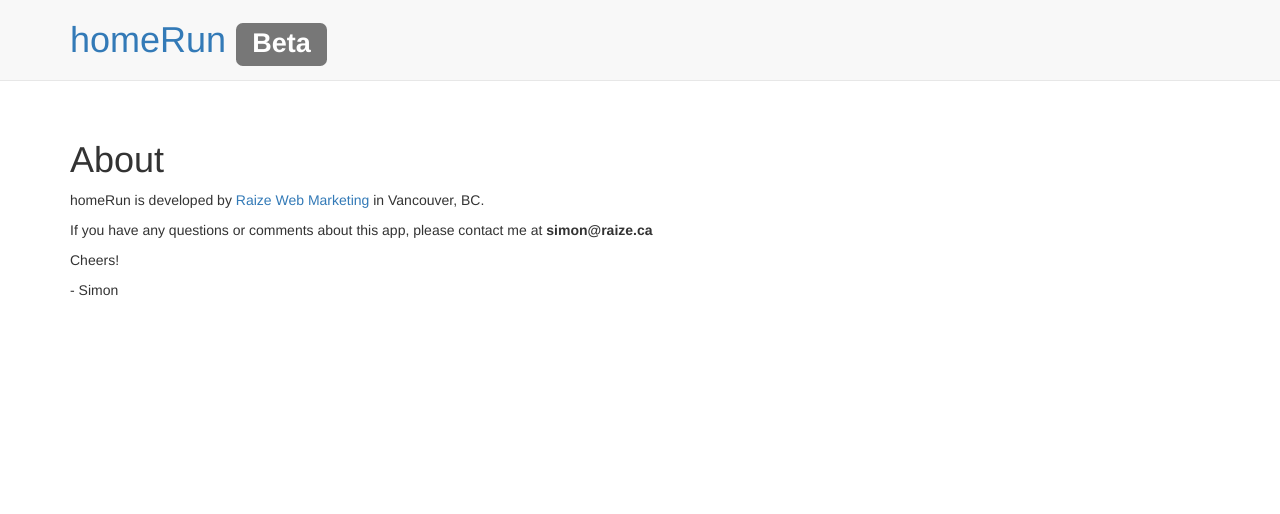
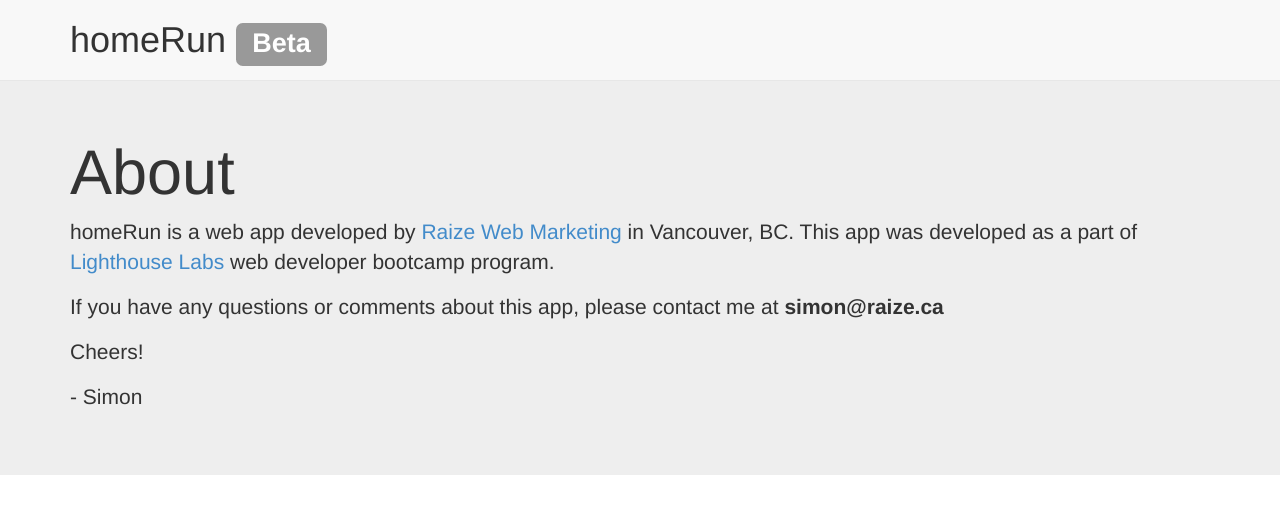
Before and after one commit to simonrai/todo-list-jquery, a plain HTML site: page about.html in a window 1280 px wide. Drawn offline with nearby package versions, Linux system fonts and the light colour scheme.

Commit message:
updated about page

```diff
--- a/about.html
+++ b/about.html
@@ -1,11 +1,16 @@
 <!DOCTYPE html>
-<html>
-
+<html lang="en">
   <head>
 
-	<title>About Us</title>
+    <meta charset="utf-8">
+    <meta http-equiv="X-UA-Compatible" content="IE=edge">
+    <meta name="viewport" content="width=device-width, initial-scale=1">
 
-	<link rel="stylesheet" href="http://netdna.bootstrapcdn.com/bootstrap/3.1.1/css/bootstrap.min.css">
+    <title>homeRun</title>
+
+    <link rel="stylesheet" href="bootstrap.css">
+    <script src="http://ajax.googleapis.com/ajax/libs/jquery/1.11.0/jquery.min.js"></script>
+    <script type="text/javascript" src="js.js" ></script>
 
   </head>
 
@@ -15,17 +20,31 @@
 		<nav class="navbar navbar-default navbar-fixed-top" role="navigation">
 
   	<div class="container">
-    	<h1 style="padding-bottom: 10px;"><a href="index.html">homeRun</a> <span class="label label-default">Beta</span></h1>
+
+    <h1 style="padding-bottom: 10px;">homeRun <span class="label label-default" id="beta">Beta</span></h1>
+
     </div>
 		</nav>
 		</div>
-<div class="container" style="padding-top:50px;">
+
+		<div class="jumbotron">
+  	<div class="container">
 		<h1>About</h1>
-<p>homeRun is developed by <a href="http://raize.ca/">Raize Web Marketing</a> in Vancouver, BC.</p>
+		<p>homeRun is a web app developed by <a href="http://raize.ca/">Raize Web Marketing</a> in Vancouver, BC. This app was developed as a part of <a href="http://lighthouselabs.ca/">Lighthouse Labs</a> web developer bootcamp program.</p>
 		<p>If you have any questions or comments about this app, please contact me at <strong>simon@raize.ca</strong></p>
 		<p>Cheers!</p>
 		<p>- Simon</p>
   	</div>
+		</div>
+
+		<div class="container">
+
+    </div>
+
+  </body>
+</html>
+
+</div>
 </body>
 
 </html>
```
Lines whose indentation alone changed are shown as unchanged.
